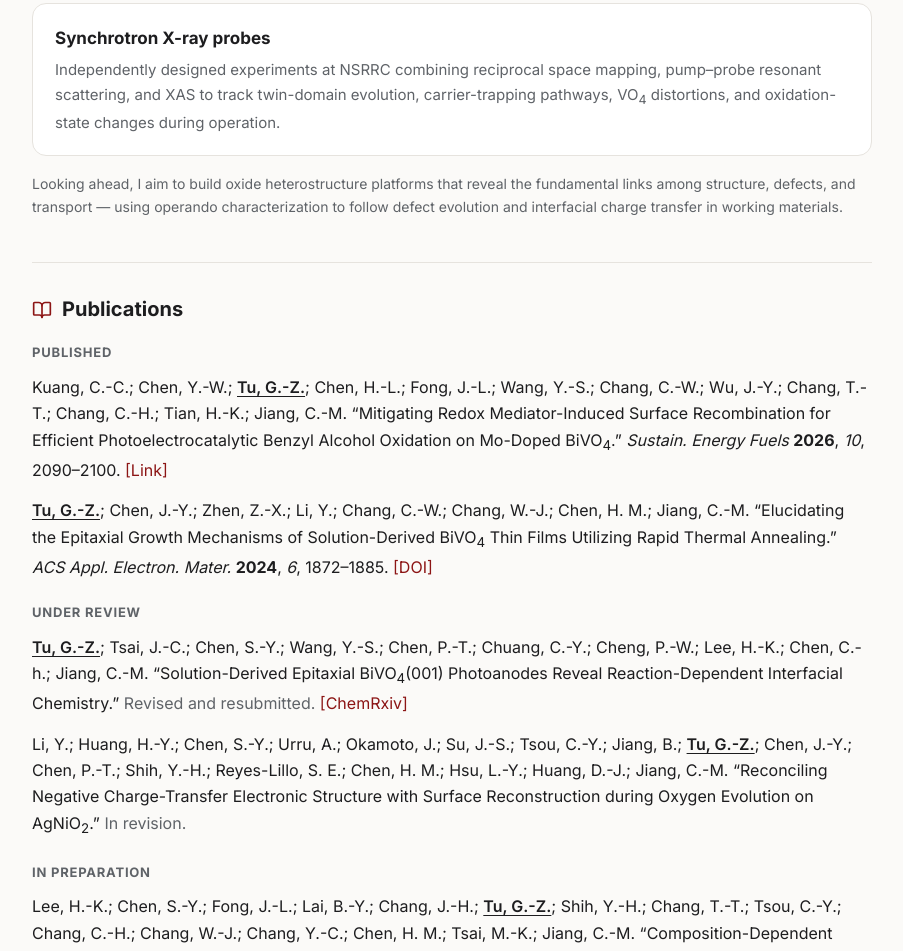
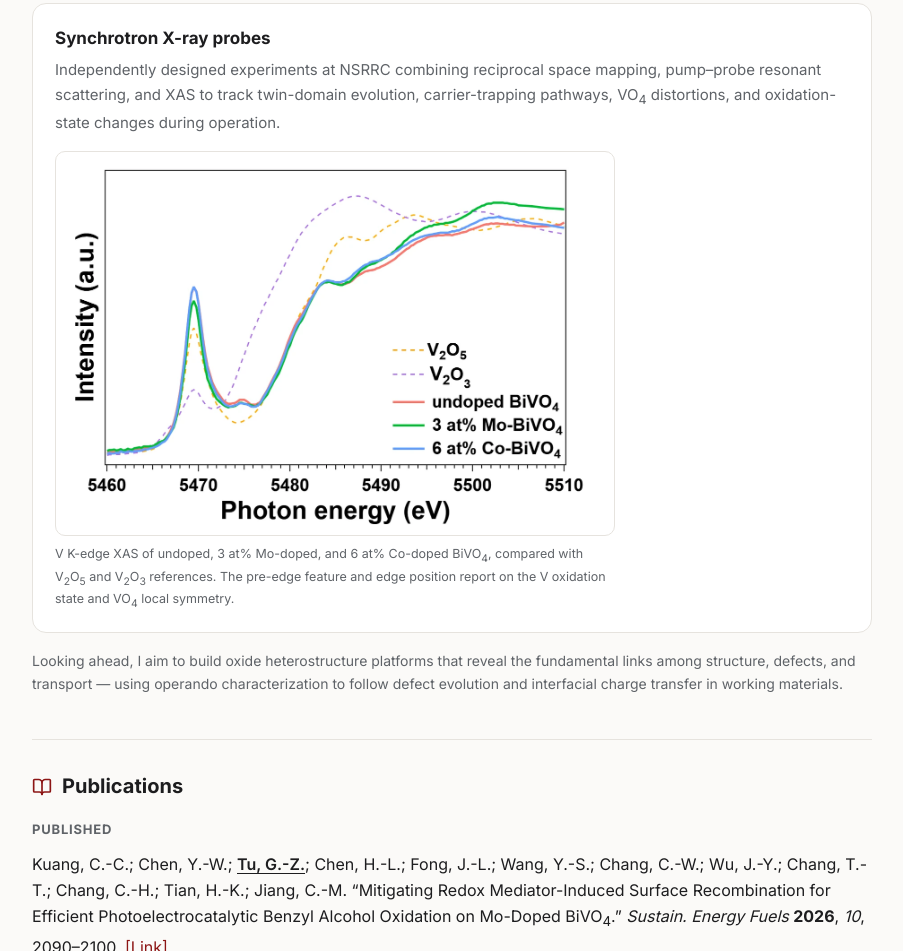
Before and after one commit to guanzhutu/guanzhutu.github.io, a plain HTML site: page index.html in a window 1280 px wide. Shown: the part 2112-3063 px from the top of the page, without its empty margins (188-1091 px from the left). Drawn offline with Linux system fonts and the light colour scheme.

Commit message:
Add XAS figure to synchrotron topic

```diff
--- a/index.html
+++ b/index.html
@@ -139,6 +139,7 @@
   .topic figure { margin: 16px 0 0; }
   .topic figure a { display: block; background: #fff; border: 1px solid var(--line); border-radius: 10px; padding: 10px; }
   .topic figure img { display: block; width: 100%; height: auto; }
+  .topic figure.narrow { max-width: 560px; }
   .topic figcaption { color: var(--muted); font-size: 12.5px; margin-top: 8px; }
 
   [data-lang="zh"] .en, [data-lang="en"] .zh { display: none; }
@@ -255,6 +256,12 @@
       <h3><span class="en">Synchrotron X-ray probes</span><span class="zh">同步輻射 X 光探測</span></h3>
       <p><span class="en">Independently designed experiments at NSRRC combining reciprocal space mapping, pump–probe resonant scattering, and XAS to track twin-domain evolution, carrier-trapping pathways, VO<sub>4</sub> distortions, and oxidation-state changes during operation.</span>
         <span class="zh">於國家同步輻射研究中心獨立設計實驗，結合倒空間映射（RSM）、泵浦–探測共振散射與 XAS，追蹤孿晶域演變、載子捕獲路徑、VO<sub>4</sub> 結構扭曲與操作過程中的氧化態變化。</span></p>
+      <figure class="narrow">
+        <a href="images/xas-v-kedge.webp" target="_blank" rel="noopener"><img src="images/xas-v-kedge.webp" width="1200" height="809" loading="lazy"
+          alt="V K-edge X-ray absorption spectra of undoped, 3 at% Mo-doped and 6 at% Co-doped BiVO4 compared with V2O5 and V2O3 references."></a>
+        <figcaption><span class="en">V K-edge XAS of undoped, 3 at% Mo-doped, and 6 at% Co-doped BiVO<sub>4</sub>, compared with V<sub>2</sub>O<sub>5</sub> and V<sub>2</sub>O<sub>3</sub> references. The pre-edge feature and edge position report on the V oxidation state and VO<sub>4</sub> local symmetry.</span>
+          <span class="zh">未摻雜、3 at% Mo 摻雜與 6 at% Co 摻雜 BiVO<sub>4</sub> 的 V K-edge XAS，並與 V<sub>2</sub>O<sub>5</sub>、V<sub>2</sub>O<sub>3</sub> 標準品比較；前緣峰與吸收邊位置可反映 V 的氧化態與 VO<sub>4</sub> 局部對稱性。</span></figcaption>
+      </figure>
     </div>
     <p class="muted small" style="margin-top:16px">
       <span class="en">Looking ahead, I aim to build oxide heterostructure platforms that reveal the fundamental links among structure, defects, and transport — using operando characterization to follow defect evolution and interfacial charge transfer in working materials.</span>
```
Also changed, not shown: images/xas-v-kedge.webp (added).
